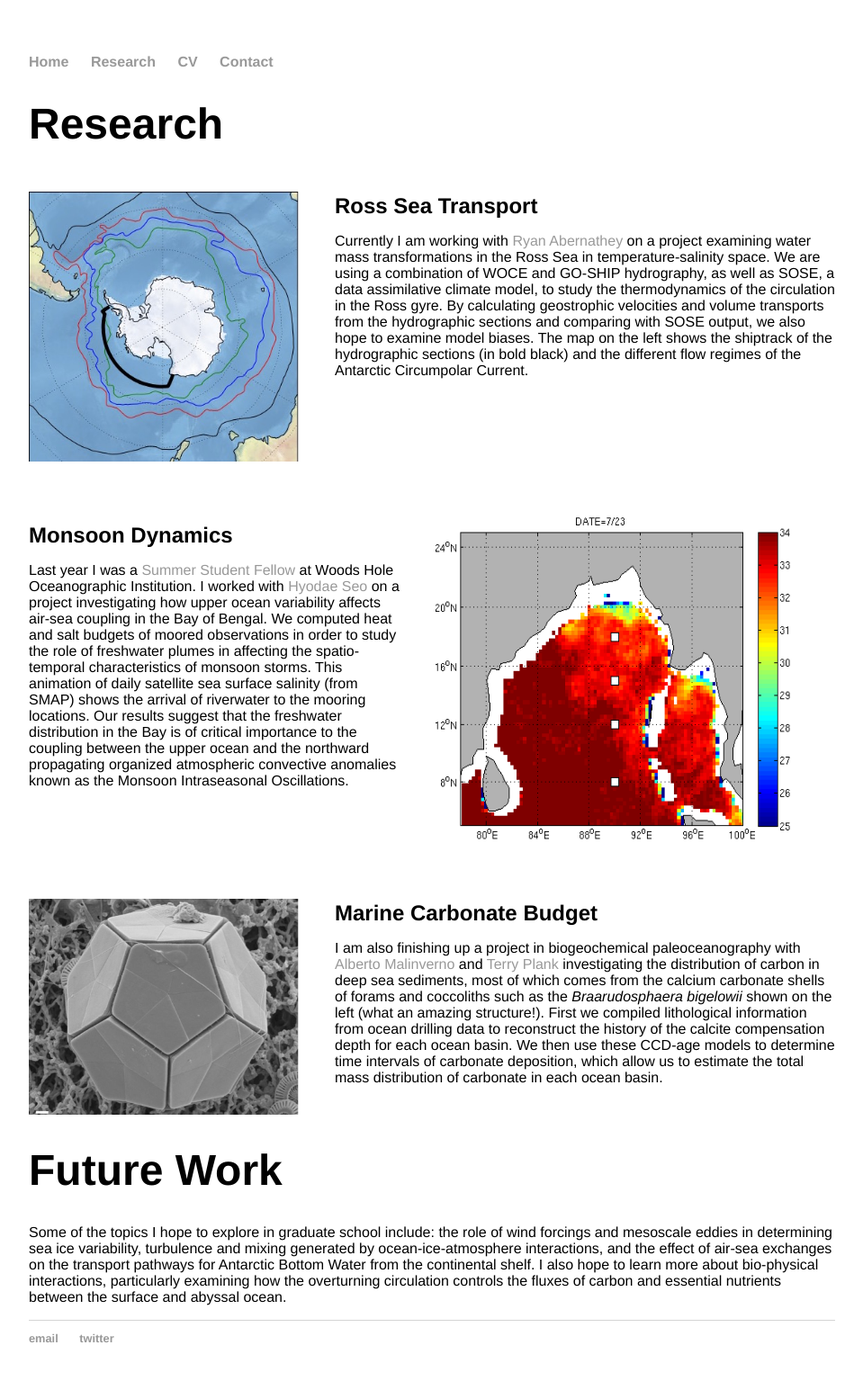
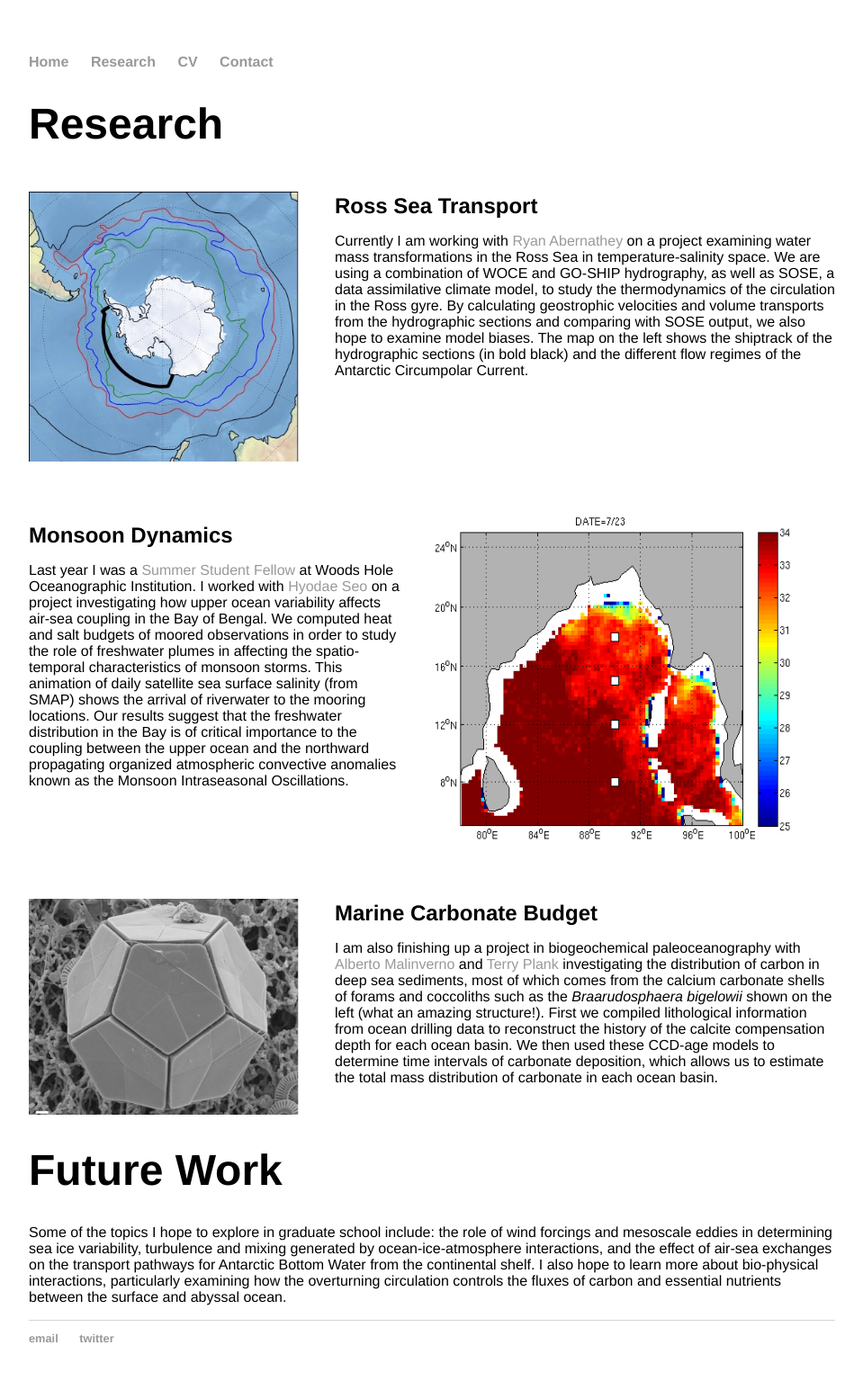
Before and after one commit to cprend/cprend.github.io, a Jekyll site: the page research/index.html, which Jekyll copies as it is, in a window 1280 px wide. Shown: the whole page at 90% size, without its empty margins (160-1119 px from the left). Built offline with Jekyll 4.4.1, drawn with Linux system fonts in a browser that asks for light colours.

Commit message:
Update index.html

```diff
--- a/research/index.html
+++ b/research/index.html
@@ -49,7 +49,7 @@
 			<a href="http://www.ldeo.columbia.edu/~tplank/Plank-2015/Welcome.html">Terry Plank</a> investigating the distribution of carbon in deep sea sediments, most of
 			which comes from the calcium carbonate shells of forams and coccoliths such as the <em> Braarudosphaera bigelowii </em> shown
 			on the left (what an amazing structure!). First we compiled lithological information from ocean drilling data to reconstruct the history of the calcite compensation
-			depth for each ocean basin. We then use these CCD-age models to determine time intervals of carbonate deposition, which allow us to
+			depth for each ocean basin. We then used these CCD-age models to determine time intervals of carbonate deposition, which allows us to
 			estimate the total mass distribution of carbonate in each ocean basin.</p><br/>
 
 	<h1>Future Work</h1>
```
